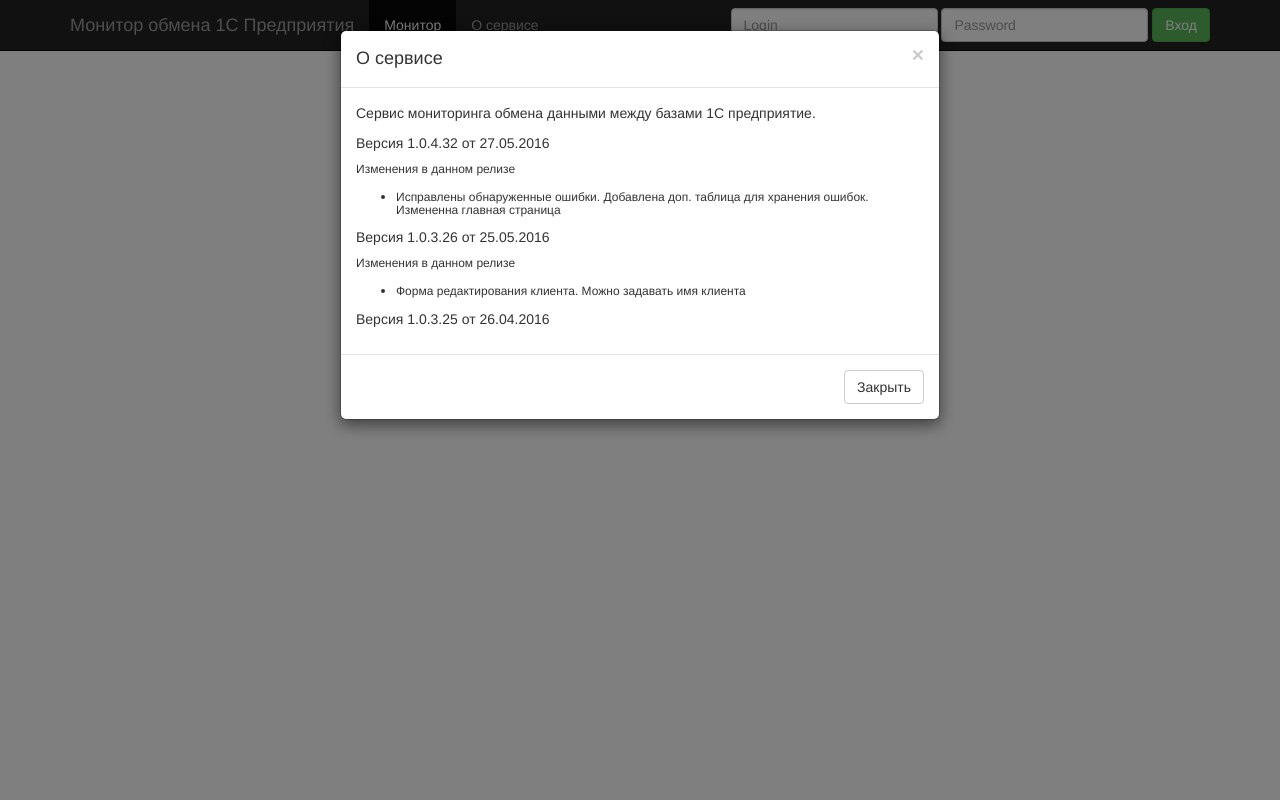
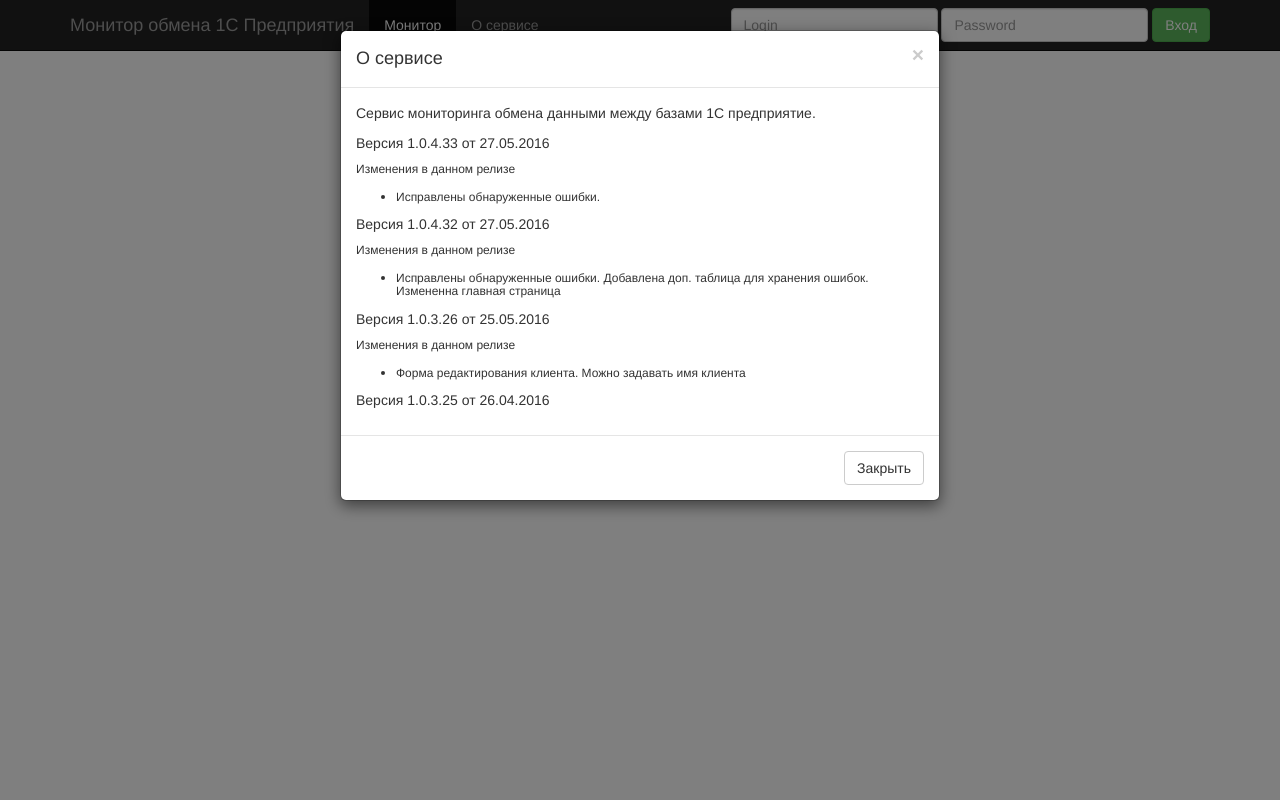
Before and after one commit to bds-orsk/1CMonitorService, a Flask app: page / in a window 1280 px wide, after a click on "О сервисе". Run offline with Flask 2, Linux system fonts and the light colour scheme; data that the repository does not hold is empty; some libraries are stand-ins or nearby versions.

Commit message:
Fix errors

```diff
--- a/ObmenMonitorDataService.py
+++ b/ObmenMonitorDataService.py
@@ -121,9 +121,14 @@
 
     def addClientItem(self,client_item):
 
-        #self.session.add(log_item)
-        self.session.add(client_item)
-        self.session.commit()
+        instance = self.session.query(ObmenLogClient).filter_by(client_id=client_item.client_id).first()
+
+        if instance:
+            return instance
+        else:
+            self.session.add(client_item)
+            self.session.commit()
+            return instance
 
     def getObmenClients(self):
         client_items = self.session.query(ObmenLogClient).all()
--- a/templates/layout.html
+++ b/templates/layout.html
@@ -89,6 +89,11 @@
       </div>
       <div class="modal-body">
         <p>Сервис мониторинга обмена данными между базами 1С предприятие.</p>
+        <p>Версия 1.0.4.33 от 27.05.2016</p>
+        <h6>Изменения в данном релизе</h6>
+        <ul>
+          <li><h6>Исправлены обнаруженные ошибки.</h6></li>
+        </ul>
         <p>Версия 1.0.4.32 от 27.05.2016</p>
         <h6>Изменения в данном релизе</h6>
         <ul>
```
